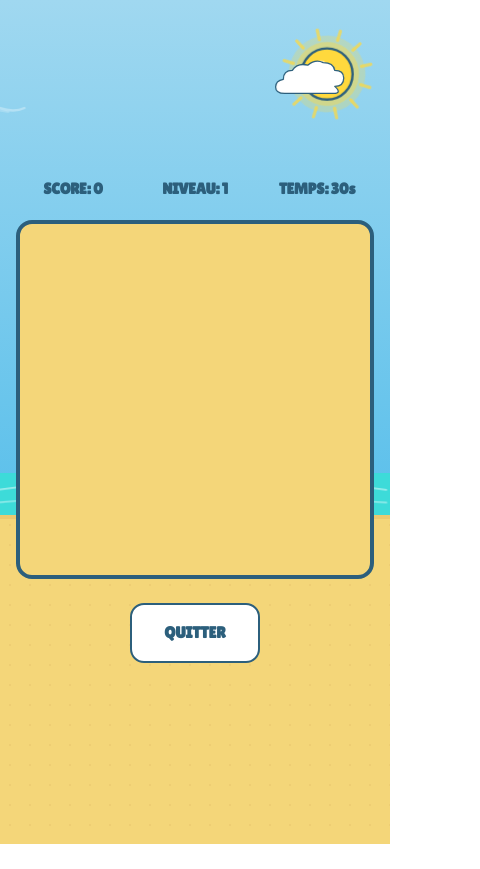
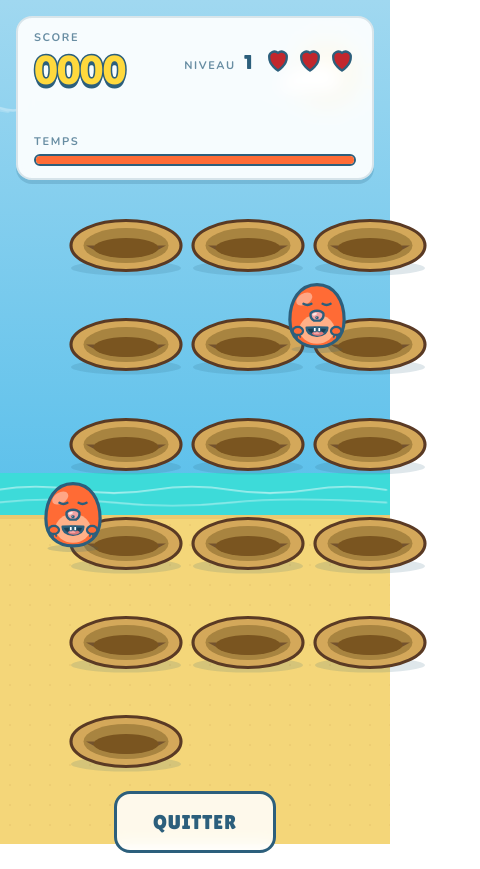
Before and after one commit to EddinAdou/TapeTaupe, a website built with Vite: page apps/web/index.html in a window 390 px wide. Both pictures are taken after a click on the button "JOUER". Shown: the whole page, 480 px wide, since content can reach past the window. Before the commit the page ends 844 px from the top, so only its background shows below. Built offline with nearby package versions, Linux system fonts and the light colour scheme.

Commit message:
feat(web): redesign game screen with hud and responsive playfield grid

```diff
--- a/apps/web/src/i18n/fr.json
+++ b/apps/web/src/i18n/fr.json
@@ -12,11 +12,13 @@
   "home.button.howto": "COMMENT JOUER",
   "home.button.leaderboard": "CLASSEMENT",
 
-  "game.score": "SCORE",
-  "game.level": "NIVEAU",
-  "game.time": "TEMPS",
-  "game.combo": "COMBO",
+  "game.score": "Score",
+  "game.level": "Niveau",
+  "game.time": "Temps",
+  "game.combo": "Combo",
+  "game.lives": "Vies",
   "game.button.quit": "QUITTER",
+  "game.button.pause": "PAUSE",
 
   "gameover.title": "PARTIE TERMINÉE",
   "gameover.finalScore": "SCORE FINAL",
--- a/apps/web/src/screens/game.ts
+++ b/apps/web/src/screens/game.ts
@@ -1,22 +1,81 @@
+import { renderBigScore } from '../components/big-score';
+import { renderCaption } from '../components/caption';
+import { renderChunkyButton } from '../components/chunky-button';
+import { renderComboMeter } from '../components/combo-meter';
+import { renderGlassCard } from '../components/glass-card';
+import { renderLives } from '../components/lives';
+import { renderTimerBar } from '../components/timer-bar';
 import { el } from '../dom';
 import { t } from '../i18n';
+import { renderStandardMole } from '../scene/characters';
+import { renderSandHole } from '../scene/sand-hole';
 import { setScreen } from '../screen-manager';
+
+// Phase 1.5 placeholder values — real game state arrives in Phase 2.
+const PLACEHOLDER_SCORE = 0;
+const PLACEHOLDER_LIVES = 3;
+const PLACEHOLDER_LEVEL = 1;
+const PLACEHOLDER_COMBO = 0;
+const PLACEHOLDER_TIMER_PROGRESS = 1;
+const PLACEHOLDER_HOLE_COUNT = 16;
+// Show a couple of moles in fixed cells so the screen looks alive in Phase 1.
+const DEMO_MOLE_CELLS = new Set<number>([5, 9]);
+
+function renderHud(): HTMLElement {
+  return renderGlassCard(
+    [
+      el('div', { class: 'hud__group hud__group--score' }, [
+        renderCaption(t('game.score')),
+        renderBigScore(PLACEHOLDER_SCORE),
+      ]),
+      el('div', { class: 'hud__group hud__group--center' }, [
+        renderLives(PLACEHOLDER_LIVES),
+        el('div', { class: 'hud__level' }, [
+          renderCaption(t('game.level')),
+          el('span', { class: 'hud__level-value tabular' }, [String(PLACEHOLDER_LEVEL)]),
+        ]),
+      ]),
+      el('div', { class: 'hud__group hud__group--right' }, [
+        renderComboMeter(PLACEHOLDER_COMBO),
+        el('div', { class: 'hud__timer' }, [
+          renderCaption(t('game.time')),
+          renderTimerBar(PLACEHOLDER_TIMER_PROGRESS),
+        ]),
+      ]),
+    ],
+    'hud',
+  );
+}
+
+function renderHole(index: number): HTMLElement {
+  const cell = el('div', {
+    class: 'playfield__cell',
+    'data-hole': String(index),
+  });
+  cell.append(renderSandHole(220, 100));
+  if (DEMO_MOLE_CELLS.has(index)) {
+    const mole = el('div', { class: 'playfield__mole' }, [renderStandardMole(110)]);
+    cell.append(mole);
+  }
+  return cell;
+}
+
+function renderPlayfield(holeCount: number): HTMLElement {
+  const grid = el('div', { class: 'playfield' });
+  for (let i = 0; i < holeCount; i++) {
+    grid.append(renderHole(i));
+  }
+  return grid;
+}
 
 export function renderGame(): HTMLElement {
   return el('section', { class: 'screen screen-game' }, [
-    el('header', { class: 'hud font-display text-display-m tabular' }, [
-      el('div', {}, [`${t('game.score')}: 0`]),
-      el('div', {}, [`${t('game.level')}: 1`]),
-      el('div', {}, [`${t('game.time')}: 30s`]),
-    ]),
-    el('div', { class: 'board' }, []),
-    el(
-      'button',
-      {
-        class: 'btn text-body-large',
-        onClick: () => setScreen('gameover'),
-      },
-      [t('game.button.quit')],
-    ),
+    renderHud(),
+    renderPlayfield(PLACEHOLDER_HOLE_COUNT),
+    renderChunkyButton({
+      label: t('game.button.quit'),
+      variant: 'secondary',
+      onClick: () => setScreen('gameover'),
+    }),
   ]);
 }
--- a/apps/web/src/styles/screens.css
+++ b/apps/web/src/styles/screens.css
@@ -204,38 +204,152 @@
   transform: translateY(4px);
 }
 
-/* Game HUD */
+/* ────────── Game screen ────────── */
+
+.screen-game {
+  justify-content: flex-start;
+  gap: var(--space-3);
+  padding-top: var(--safe-padding-mobile);
+}
+
+@media (min-width: 768px) {
+  .screen-game {
+    padding-top: var(--safe-padding-tablet);
+  }
+}
 
 .hud {
+  width: 100%;
+  max-width: 1080px;
+  display: grid;
+  grid-template-columns: 1fr auto 1fr;
+  align-items: center;
+  gap: var(--space-3);
+  padding: var(--space-3) var(--space-4);
+}
+
+.hud__group {
+  display: flex;
+  flex-direction: column;
+  gap: 4px;
+}
+
+.hud__group--score {
+  align-items: flex-start;
+}
+
+.hud__group--center {
+  align-items: center;
+  flex-direction: column;
+  gap: var(--space-2);
+}
+
+.hud__group--right {
+  align-items: flex-end;
+}
+
+.hud__level {
+  display: flex;
+  align-items: baseline;
+  gap: var(--space-2);
+}
+
+.hud__level-value {
+  font-family: var(--font-display);
+  color: var(--color-petrol);
+  font-size: clamp(20px, 4vw, 32px);
+  line-height: 1;
+}
+
+.hud__timer {
+  display: flex;
+  flex-direction: column;
+  align-items: stretch;
+  gap: 4px;
+  width: clamp(120px, 25vw, 220px);
+}
+
+@media (max-width: 767px) {
+  .hud {
+    grid-template-columns: 1fr 1fr;
+    grid-template-areas:
+      'score lives'
+      'timer timer';
+  }
+  .hud__group--score {
+    grid-area: score;
+  }
+  .hud__group--center {
+    grid-area: lives;
+    align-items: flex-end;
+    flex-direction: row-reverse;
+    gap: var(--space-3);
+  }
+  .hud__group--right {
+    grid-area: timer;
+    align-items: stretch;
+  }
+  .hud__timer {
+    width: 100%;
+  }
+}
+
+/* ────────── Playfield (grid of sand holes) ────────── */
+
+.playfield {
+  width: 100%;
+  max-width: 1080px;
+  flex: 1;
   display: grid;
   grid-template-columns: repeat(3, 1fr);
   gap: var(--space-2);
-  width: 100%;
-  max-width: 520px;
-  text-align: center;
-  font-size: clamp(14px, 4vw, 28px);
-}
-
-.hud > div {
-  white-space: nowrap;
+  align-content: center;
+  justify-items: center;
 }
 
 @media (min-width: 768px) {
-  .hud {
-    display: flex;
-    gap: var(--space-5);
-    justify-content: center;
-    max-width: none;
+  .playfield {
+    grid-template-columns: repeat(4, 1fr);
+    gap: var(--space-3);
   }
 }
 
-.board {
-  width: min(92vw, 1000px);
-  aspect-ratio: 1 / 1;
-  max-height: min(65vh, 660px);
-  background: var(--color-sand);
-  border: 4px solid var(--color-petrol);
-  border-radius: var(--radius-lg);
+@media (min-width: 1280px) {
+  .playfield {
+    grid-template-columns: repeat(5, 1fr);
+  }
+}
+
+.playfield__cell {
+  position: relative;
+  width: 100%;
+  aspect-ratio: 5 / 4;
+  display: flex;
+  align-items: flex-end;
+  justify-content: center;
+}
+
+.playfield__cell .sand-hole {
+  position: absolute;
+  bottom: 0;
+  left: 0;
+  width: 100%;
+  height: auto;
+}
+
+.playfield__mole {
+  position: absolute;
+  bottom: 12px;
+  left: 50%;
+  transform: translateX(-50%);
+  width: 70%;
+  display: flex;
+  justify-content: center;
+}
+
+.playfield__mole .mole {
+  width: 100%;
+  height: auto;
 }
 
 /* Game: hide right palm on mobile so it doesn't overlap the board */
```
